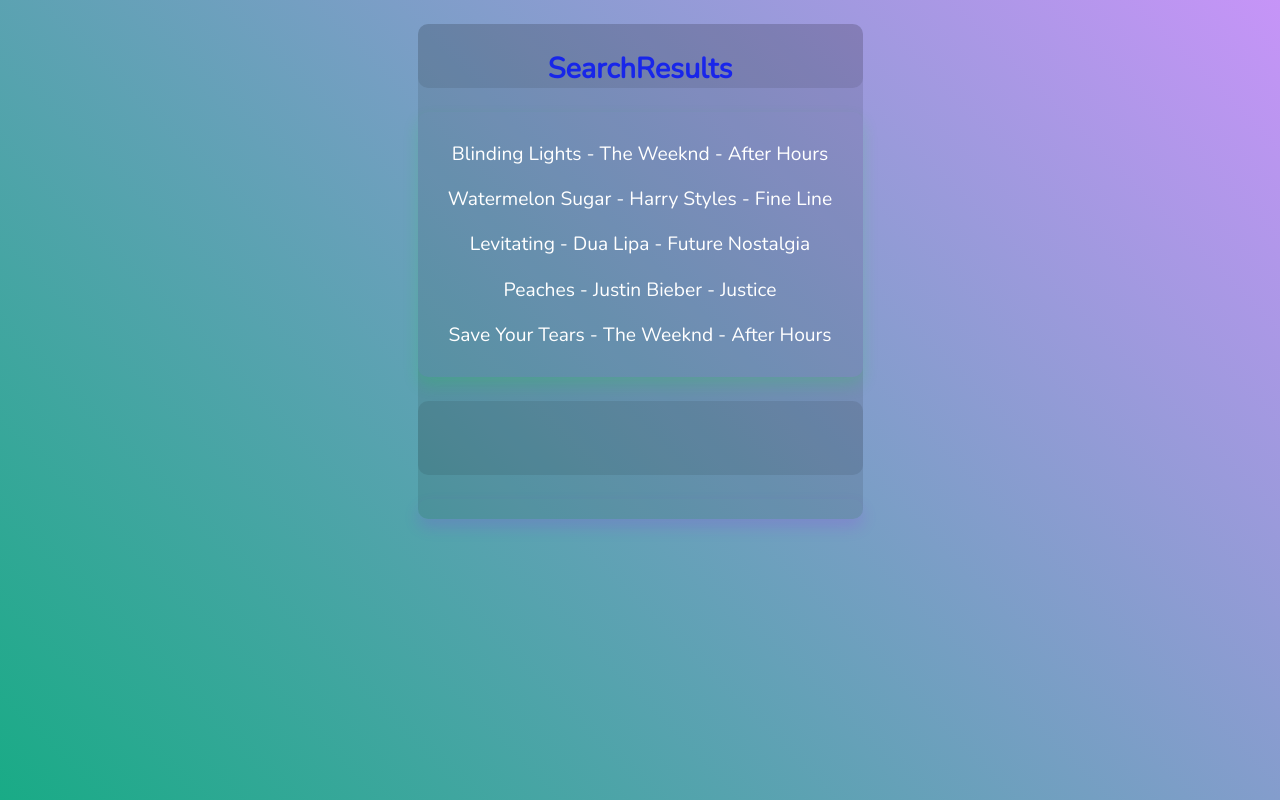
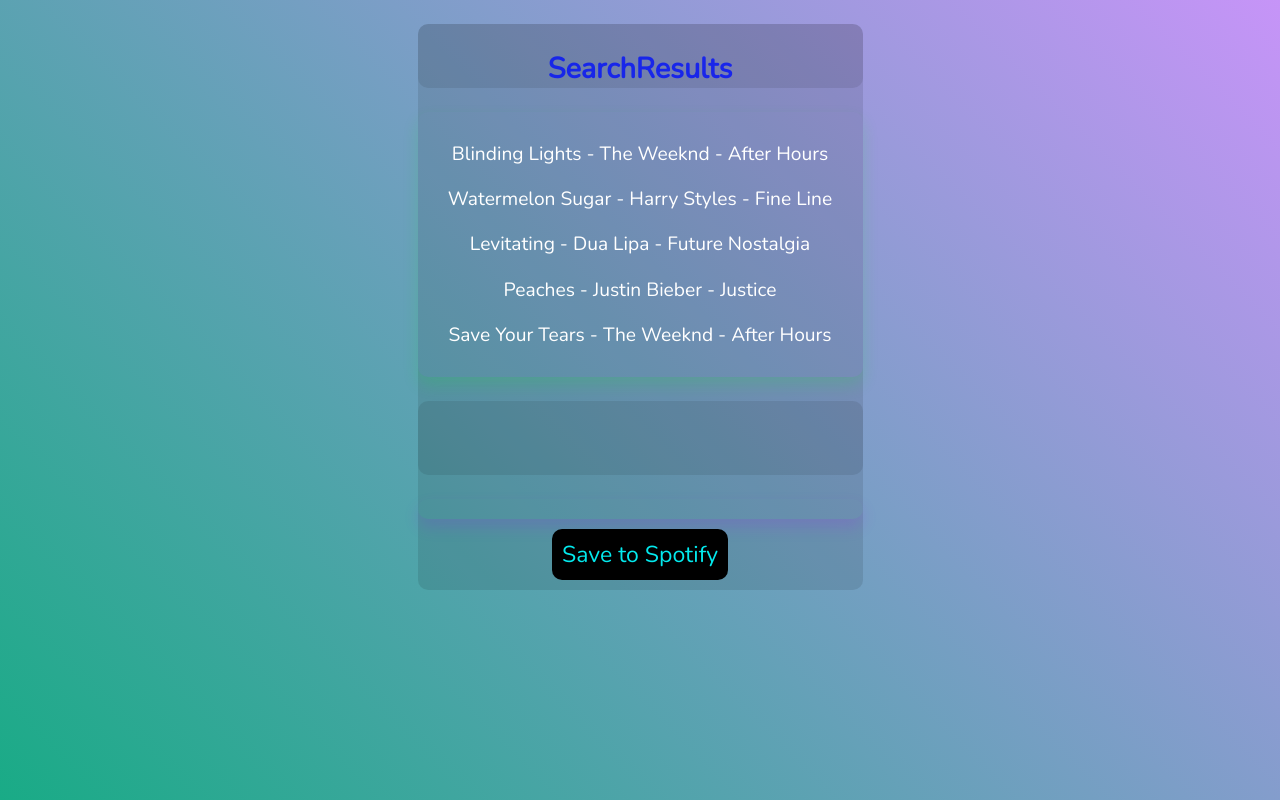
Before and after one commit to searsam1/jammmin-v2, a React (Create React App) app: page / in a window 1280 px wide. Built offline with nearby package versions, Linux system fonts and the light colour scheme.

Commit message:
remove playlist songs by adding uuid

```diff
--- a/public/index.html
+++ b/public/index.html
@@ -25,7 +25,7 @@
       work correctly both with client-side routing and a non-root public URL.
       Learn how to configure a non-root public URL by running `npm run build`.
     -->
-  <title>React App</title>
+  <title>Spotify Playlist</title>
 </head>
 
 <body>
--- a/src/App.css
+++ b/src/App.css
@@ -31,3 +31,20 @@
 .App .playlistName:focus {
     outline: none;
 }
+
+.App .saveToSpotify {
+    text-align: center;
+}
+
+.App .saveToSpotify button {
+    background: black;
+    border: none;
+    font-size: larger;
+    font-family: 'Nunito', sans-serif;
+    text-align: center;
+    cursor: pointer;
+    color: rgb(3, 233, 237);
+    padding: 10px;
+    margin: 10px;
+    border-radius: 10px;
+}
--- a/src/App.js
+++ b/src/App.js
@@ -6,7 +6,6 @@
 import { v4 as uuidv4 } from 'uuid';
 
 function App() {
-
   const [playlist, setPlaylist] = useState([])
 
   const addTrackToPlaylist = (track) => {
@@ -20,6 +19,20 @@
 
   const [playlistName, setPlaylistName] = useState("")
 
+  const saveToSpotify = (e) => {
+    e.preventDefault();
+
+    // Generate an array of track URIs
+    const trackURIs = playlist.map(track => track.uri);
+    console.log(trackURIs);
+
+    // TODO: Use the Spotify API to save the playlist
+
+    // Reset the existing playlist
+    setPlaylist([]);
+    setPlaylistName("");
+  }
+
   return (
     <div className="App">
       <header className="App-header">
@@ -32,7 +45,7 @@
           <input
             className='playlistName'
             value={playlistName}
-            onChange={(({target}) => setPlaylistName(target.value))}
+            onChange={(({ target }) => setPlaylistName(target.value))}
           />
         </h2>
         <Playlist
@@ -40,6 +53,9 @@
           onClickFunction={removeTrackFromPlaylist}
           playlistName={playlistName}
         />
+        <form className='saveToSpotify' onSubmit={saveToSpotify}>
+          <button type="submit">Save to Spotify</button>
+        </form>
       </header>
     </div>
   );
--- a/src/components/track/track.js
+++ b/src/components/track/track.js
@@ -1,9 +1,9 @@
 function Track(props) {
-  const { id, songName, album, artist, onClickFunction } = props;
+  const { id, songName, album, artist, onClickFunction, uri } = props;
 
   const handleClick = () => {
     // Construct the track object
-    const track = { id, songName, album, artist };
+    const track = { id, songName, album, artist, uri };
     // Call the onClickFunction with the track object
     onClickFunction(track);
   };
--- a/src/components/tracklist/tracklist.js
+++ b/src/components/tracklist/tracklist.js
@@ -5,7 +5,7 @@
     const { tracks, onClickFunction } = props
     return (
         <>{
-            tracks.map(({ id, songName, artist, album }) =>
+            tracks.map(({ id, songName, artist, album, uri }) =>
             (<li
                 className="tracks"
                 key={id}>
@@ -15,6 +15,7 @@
                     artist={artist}
                     album={album}
                     onClickFunction={onClickFunction}
+                    uri={uri}
                 />
             </li>)
             )
--- a/src/testData.json
+++ b/src/testData.json
@@ -1,33 +1,37 @@
-
 [
   {
     "id": 1,
     "songName": "Blinding Lights",
     "artist": "The Weeknd",
-      "album": "After Hours"
+    "album": "After Hours",
+    "uri": "spotify:track:0VjIjW4GlUZAMYd2vXMi3b"
   },
   {
     "id": 2,
     "songName": "Watermelon Sugar",
     "artist": "Harry Styles",
-      "album": "Fine Line"
+    "album": "Fine Line",
+    "uri": "spotify:track:6UelLqGlWMcVH1E5c4H7lY"
   },
   {
     "id": 3,
     "songName": "Levitating",
     "artist": "Dua Lipa",
-      "album": "Future Nostalgia"
+    "album": "Future Nostalgia",
+    "uri": "spotify:track:5nujrmhLynf4yMoMtj8AQF"
   },
   {
     "id": 4,
     "songName": "Peaches",
     "artist": "Justin Bieber",
-      "album": "Justice"
+    "album": "Justice",
+    "uri": "spotify:track:4iJyoBOLtHqaGxP12qzhQI"
   },
   {
     "id": 5,
     "songName": "Save Your Tears",
     "artist": "The Weeknd",
-      "album": "After Hours"
+    "album": "After Hours",
+    "uri": "spotify:track:5QO79kh1waicV47BqGRL3g"
   }
 ]
```
Lines whose indentation alone changed are shown as unchanged.
